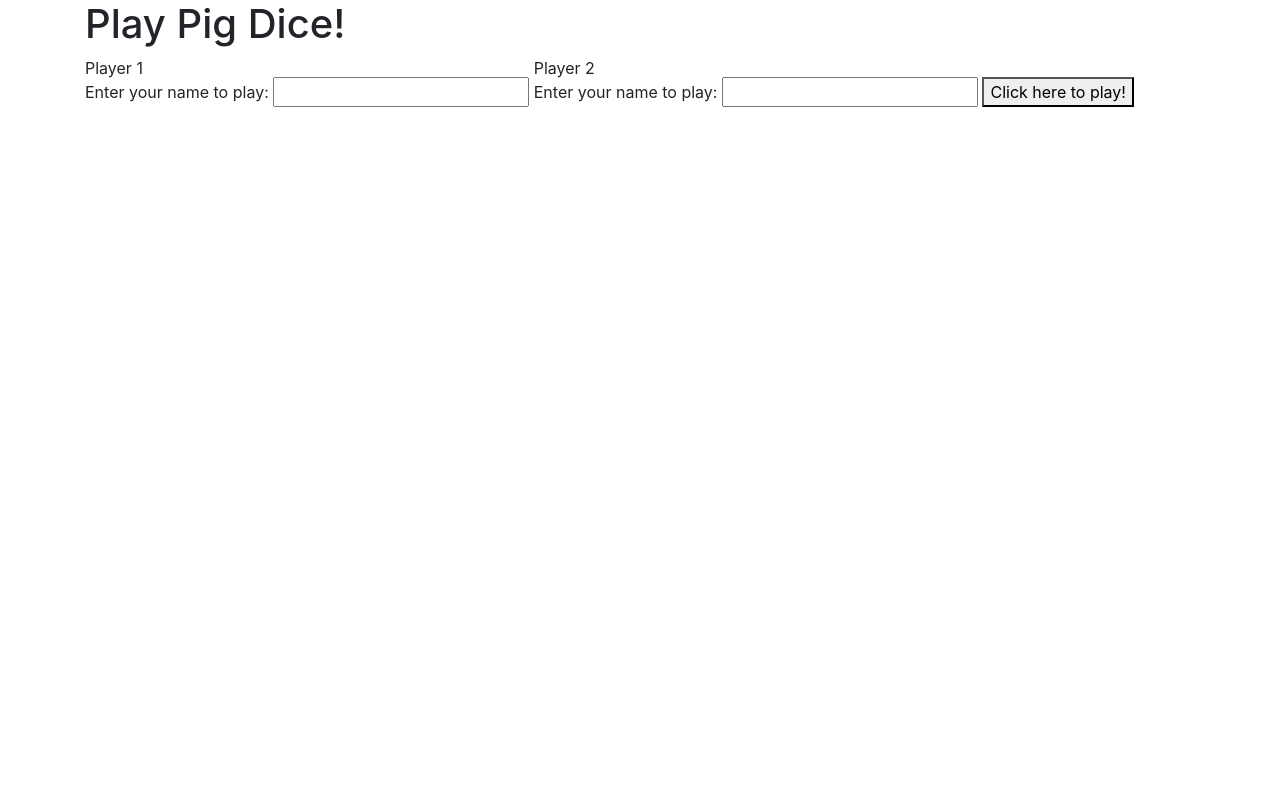
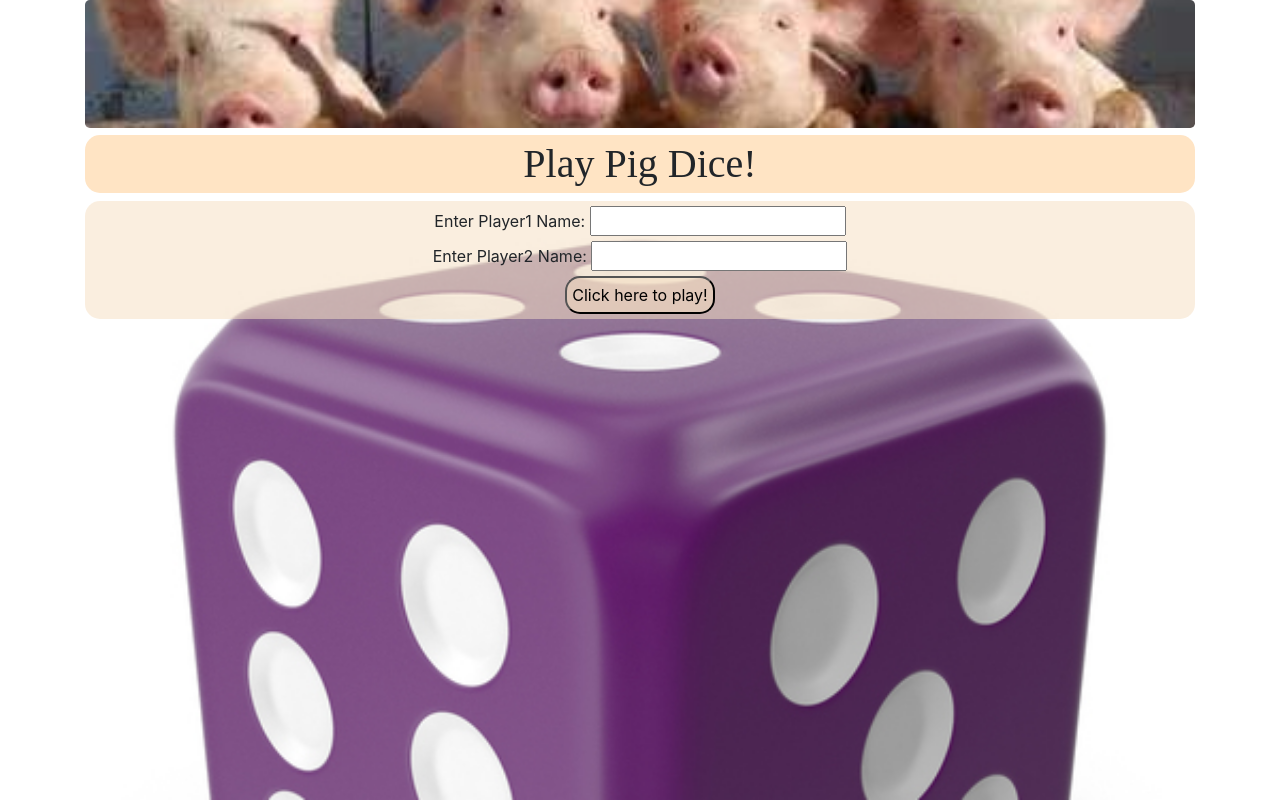
Before and after one commit to Singleballtheory/pig-dice, a plain HTML site: page index.html in a window 1280 px wide. Drawn offline with Linux system fonts and the light colour scheme.

Commit message:
add cosmetic css styling and images
Co-authored by: Scott Hutley <scotthutley1@comcast.net>

```diff
--- a/css/styles.css
+++ b/css/styles.css
@@ -9,3 +9,37 @@
 #youWin {
   display: none;
 }
+
+#pigDice {
+  text-align: center;
+  font-family: Ink Free;
+  background-color: bisque;
+  border-radius: 15px;
+  padding: 5px;
+}
+
+#banner {
+  background-image: url(../img/pigs-4-wall-web.jpeg);
+  background-repeat: no-repeat;
+  background-size:cover;
+  background-position: center;
+  margin-bottom: 7px;
+}
+
+body {
+  background-image: url(../img/dice2.png);
+  background-size: cover;
+  background-repeat: no-repeat;
+}
+
+#play, #game {
+  background-color: rgba(245, 223, 196, 0.534);
+  border-radius: 15px;
+  padding: 5px;
+  text-align: center;
+}
+
+.card {
+  background-color:rgba(255, 235, 205, 0.205);
+
+}
--- a/index.html
+++ b/index.html
@@ -9,13 +9,16 @@
 </head>
 <body>
   <div class="container">
-    <h1>Play Pig Dice!</h1>
+    <h1 class = "jumbotron" id="banner"></h1>
+    <h1 id="pigDice">Play Pig Dice!</h1>
     <div id="play">
       <form id="name">
-        <label for="name1">Player 1 <br> Enter your name to play:</label>
+        <label for="name1">Enter Player1 Name:</label>
         <input type="text" id="name1" required>
-        <label for="name2">Player 2 <br>Enter your name to play:</label>
+        <br>
+        <label for="name2">Enter Player2 Name:</label>
         <input type="text" id="name2" required>
+        <br>
         <button type="submit" id="play">Click here to play!</button>
       </form>
     </div>
@@ -42,7 +45,9 @@
       </div>
     </div>
     <div id = "youWin">
-      <h1>Congratulations <span id="winner"></span>, You win!</h1>
+      <h1 class = "jumbotron">Congratulations <span id="winner"></span>, You win!</h1>
+      <img src="" alt="">
+      <button type="reset" onClick="window.location.reload();">button smash to play again!</button>
     </div>
   </div>
 </body>
--- a/js/scripts.js
+++ b/js/scripts.js
@@ -1,5 +1,3 @@
-this.totalPoints = 0;
-
 
 function Player(variable2, variable) {
   this.name = variable2;
@@ -20,7 +18,7 @@ Player.prototype.dice = function() {
 Player.prototype.sum = function() {
   for (let i=0; i < this.currentTotal.length; i++) {
     this.totalPoints = this.totalPoints + this.currentTotal[i];
-  } if (this.totalPoints >= 10) {
+  } if (this.totalPoints >= 20) {
     this.winner();
   }
   return this.currentTotal = [];
@@ -70,56 +68,3 @@ $(document).ready(function() {
     });
   });
 })
-
-
-// function attachContactListeners() {
-//   $("ul#contacts").on("click", "li", function() {
-//     showContact(this.id);
-//   });
-//   $("#buttons").on("click", ".deleteButton", function() {
-//     addressBook.deleteContact(this.id);
-//     $("#show-contact").hide();
-//     displayContactDetails(addressBook);
-//   });
-// }
-// $(document).ready(function(){
-//   var fruitsArray = ["Apple", "Banana", "Orange", "Mango", "Pineapple"];
-// $.each(fruitsArray, function(index, value){
-//   $("#result").append(index + ": " + value + '<br>');
-// });
-// });
-///////////////////////
-
-// const myArray = ["stone","paper","scissors"];
-// const embedElements = () => {
-//    myArray.forEach(element => {
-//       document.getElementById('result').innerHTML +=
-//       `<div>${element}</div><br />`;
-//       // here result is the id of the div present in the DOM
-//    });
-// };
-
-// playerOne.currentTotal ;
-// const playerOneCTHTML = () {
-//   playerOne[currentTotal].forEach(number) {
-//     $("#currentTotal1").append("<li>" + number + "</li>")
-//   }
-// }
-
-// playerOne[currentTotal].forEach(function(number) {
-//   $("#currentTotal1").append(number + ", ")
-// })
-
-// Player.prototype.html = function() {
-//   this.currentTotal.forEach(function (number) {
-//     if (number !== 1) {
-//     this.currentHtml.push(number + ", ");
-//     }
-//   });
-// }
-
-// Player.prototype.currentSum = function() {
-//   this.currentSumTotal = 0;
-//   for (let i=0; i < this.currentTotal.length; i++) {
-  //   }
-//     this.currentSumTotal += this.currentTotal[i];
```
Also changed, not shown: img/backgrounddice.jpeg (added), img/dice.png (added), img/dice2.png (added), img/pigrace.png (added), img/pigrace2.jpeg (added), img/pigs-4-wall-web.jpeg (added), img/victory.png (added), 3 other files.
